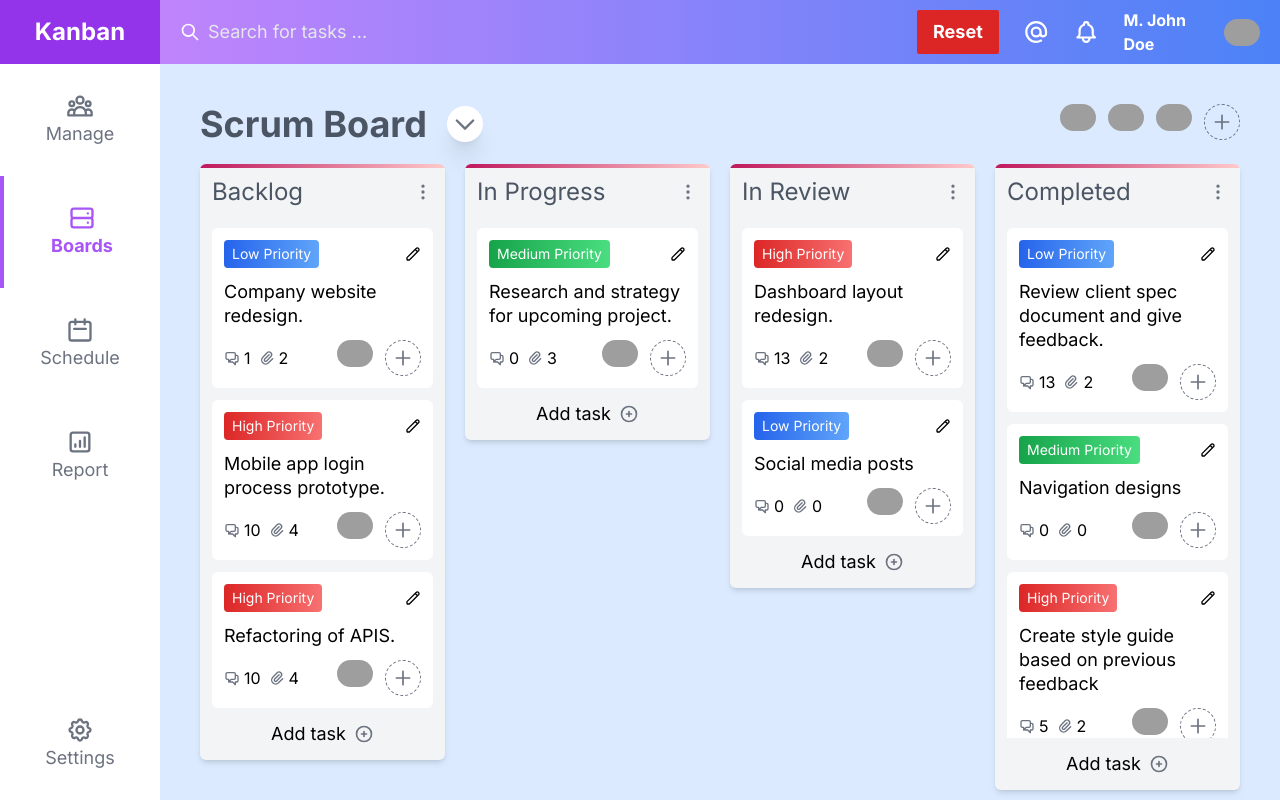
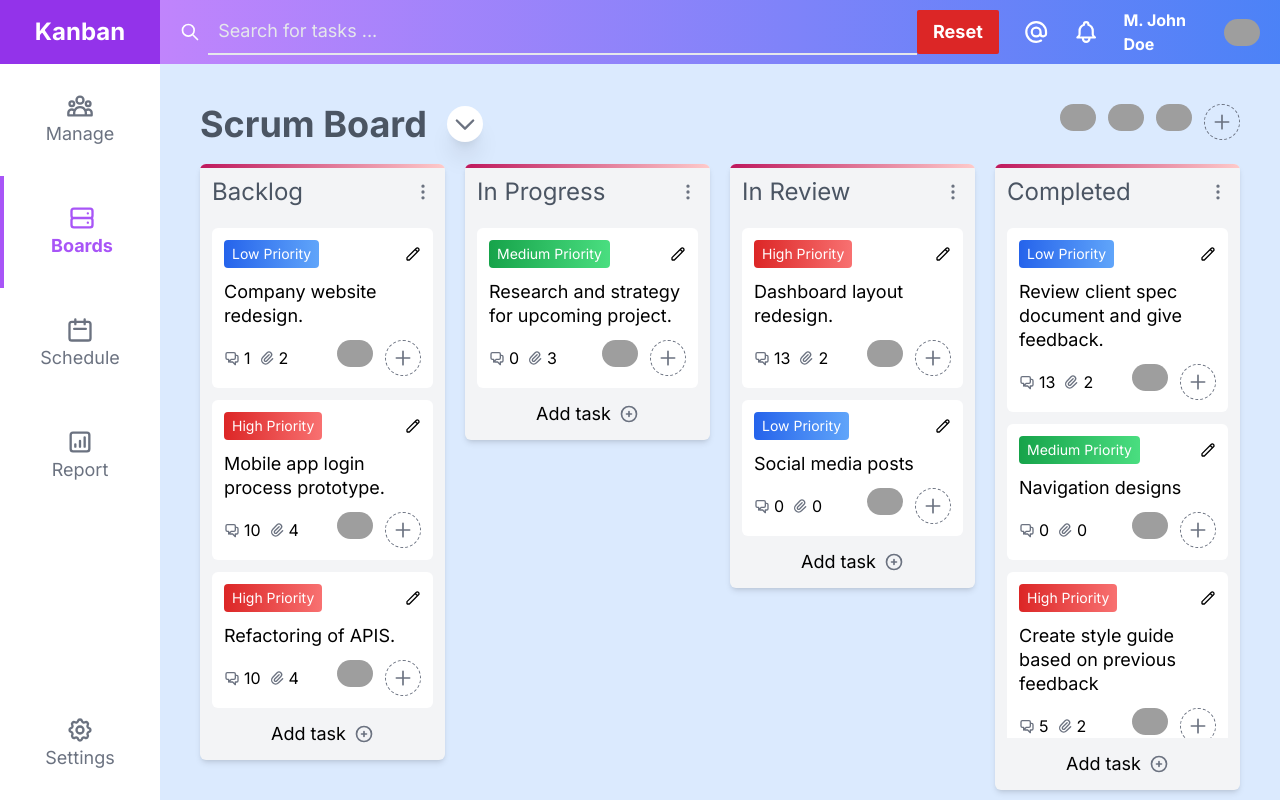
Before and after one commit to greglobrigo/kanban-board, a Next.js app: page / in a window 1280 px wide. Built offline with nearby package versions, Linux system fonts and the light colour scheme; grey boxes are pictures that could not be loaded.

Commit message:
Added border to searchbar.

```diff
--- a/src/components/TopBar.js
+++ b/src/components/TopBar.js
@@ -156,12 +156,12 @@ function TopBar({ setBoardData, boardData }) {
     return (
         <div className="h-16 fixed top-0 bg-gradient-to-r from-purple-400 w-screen
         to-blue-500 flex items-center justify-between">
-            <div className='flex items-center justify-center gap-2'>
+            <div className='flex items-center justify-center gap-2 cursor-pointer'>
                 <SearchIcon className="w-5 h-5 text-white ml-[20px]" />
                 <input onChange={(e) => handleEdit(e.target.value)} value={inputValue}
-                    type="text" placeholder="Search for tasks ..."
-                    className="bg-transparent border-0 text-white placeholder-gray-200
-                    outline-none focus:ring-0 text-lg pr-[450px]"/>
+                    type="text" placeholder="  Search for tasks ..."
+                    className="bg-transparent border-b-2 text-white placeholder-gray-200
+                    outline-none focus:ring-0 text-lg pr-[450px] py-2 cursor-pointer"/>
             </div>
             <div className="flex space-x-6 items-center mr-[180px]">
                 <button onClick={handleResetData} className="text-white text-lg font-bold bg-red-600 rounded-sm px-4 py-2">Reset</button>
```
